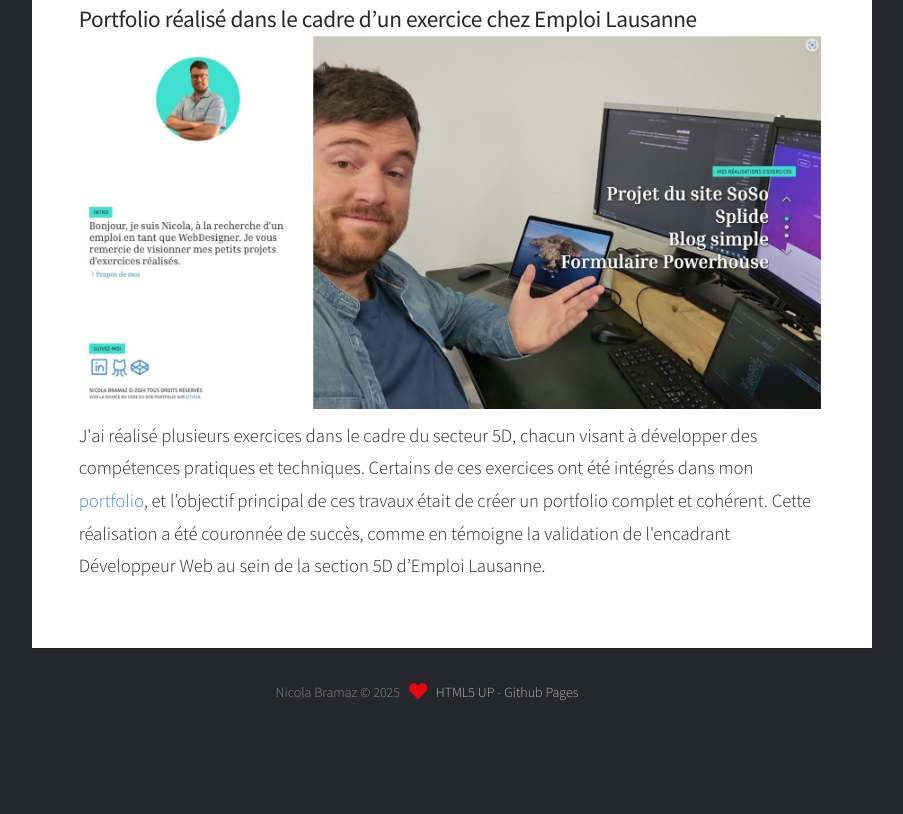
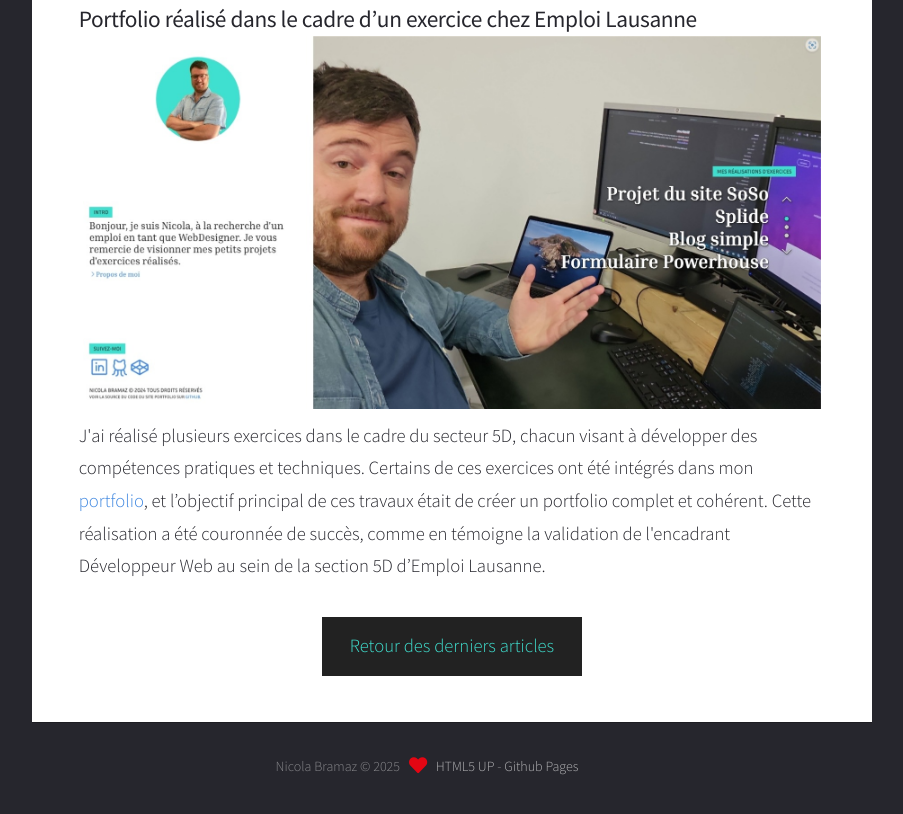
Before and after one commit to nicolabramaz/nicolabramaz.github.io, a plain HTML site: page projects/2024-Portfolio5D.html in a window 1280 px wide. Shown: the part 1157-1971 px from the top of the page, without its empty margins (188-1091 px from the left). Before the commit the page ends 1950 px from the top, so only its background shows below. Drawn offline with Linux system fonts and the light colour scheme.

Commit message:
Big update 2025 : Corrected

```diff
--- a/assets/css/custom.css
+++ b/assets/css/custom.css
@@ -43,7 +43,7 @@ a:hover {
     border-bottom-color: #31313A;
 }
 
-#home p, article a, section .icon i, #career i, .date.active {
+#home p, article a, article#project .return a, section .icon i, #career i, .date.active {
     color: #40E0D0;
 }
 
--- a/projects/2024-Portfolio5D.html
+++ b/projects/2024-Portfolio5D.html
@@ -42,6 +42,9 @@
 						<div class="col-12"><a href="https://www.emploilausanne.ch/" target="_blank" ><img src="images/2025-Portfolio5D-Site.jpg" alt="Site d'Emploi Lausanne" /></a><br /></div>
 					</div>
 					<p>J'ai réalisé plusieurs exercices dans le cadre du secteur 5D, chacun visant à développer des compétences pratiques et techniques. Certains de ces exercices ont été intégrés dans mon <a href="https://portfolio.nicolabramaz.ch/">portfolio</a>, et l’objectif principal de ces travaux était de créer un portfolio complet et cohérent. Cette réalisation a été couronnée de succès, comme en témoigne la validation de l'encadrant Développeur Web au sein de la section 5D d’Emploi Lausanne.</p>
+					<div class="return">
+						<a href="../index.html#portfolio" class="button" role="button">Retour des derniers articles</a>
+					</div>
 				</article>
 			</div>
 			<div id="footer">
```
